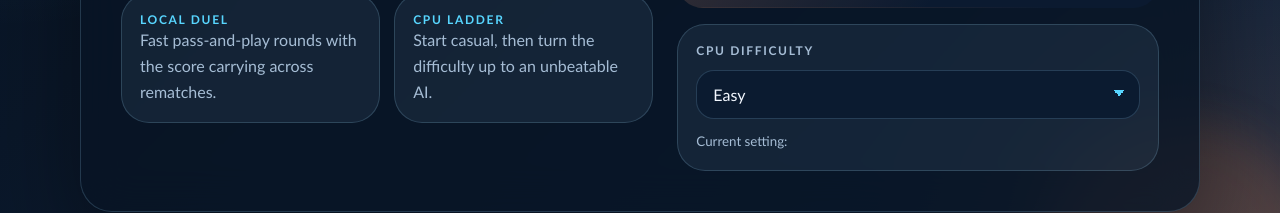
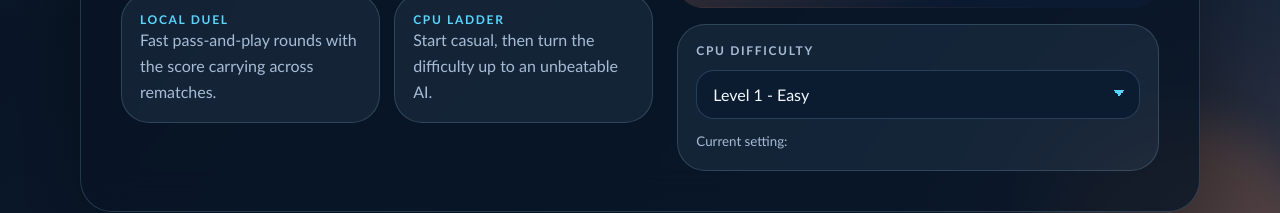
Before and after one commit to raeesuzann/advanced-se-assignment-2, a React app: page / in a window 1280 px wide. Shown: the part 484-697 px from the top of the page. Built offline with nearby package versions, Linux system fonts and the light colour scheme; the HTML template or start-up script is replaced by a standard one.

Commit message:
Menu Feature for TicTacToe Game

```diff
--- a/src/components/Menu.jsx
+++ b/src/components/Menu.jsx
@@ -10,7 +10,11 @@ export default function Menu({
 }) {
     // Define the available difficulty levels for the AI opponent, each with a corresponding label for display in the dropdown menu
     const levels = [
-        { value: 0, label: "Easy" },
+        { value: 0, label: "Level 1 - Easy" },
+        { value: 2, label: "Level 2 - Normal" },
+        { value: 3, label: "Level 3 - Medium" },
+        { value: 4, label: "Level 4 - Hard" },
+        { value: 5, label: "Level 5 - Unbeatable" }
 
     ];
     // Render the main menu with options for game modes, AI difficulty selection, and theme toggling
```
